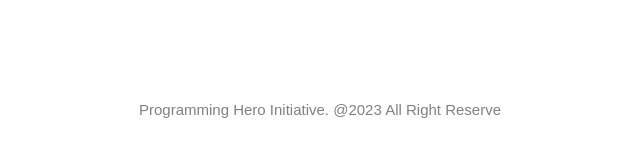
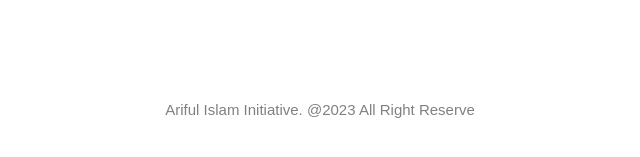
Before and after one commit to Ariful145/personal-website, a plain HTML site: page index.html in a window 1280 px wide. Shown: the part 2585-2742 px from the top of the page, 320-960 px from the left. Drawn offline with Linux system fonts and the light colour scheme.

Commit message:
Update index.html

```diff
--- a/index.html
+++ b/index.html
@@ -56,7 +56,7 @@
         </div>
     </section>
     <footer>
-        <p>Programming Hero Initiative. @2023 All Right Reserve</p>
+        <p>Ariful Islam Initiative. @2023 All Right Reserve</p>
     </footer>
 </body>
 </html>
```
